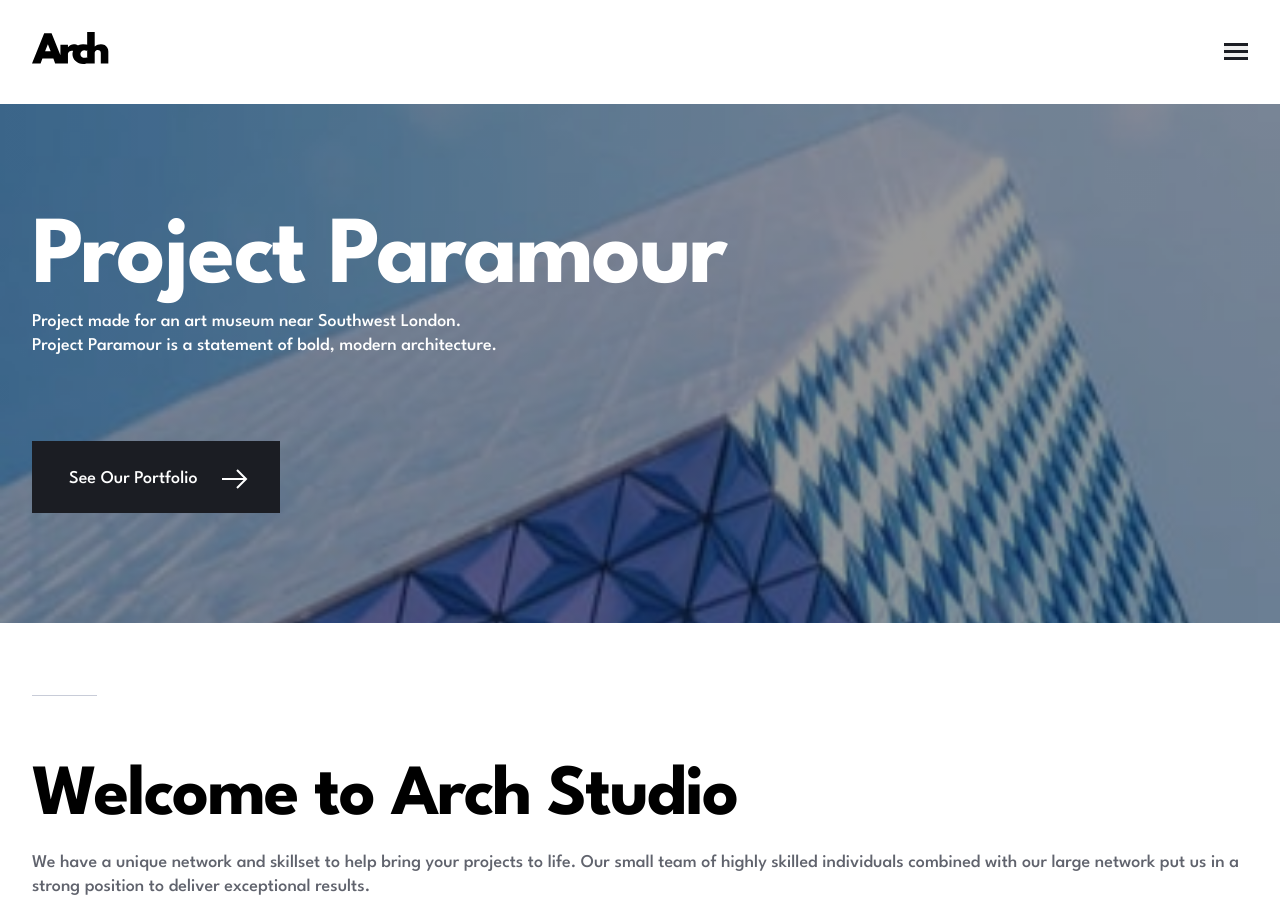
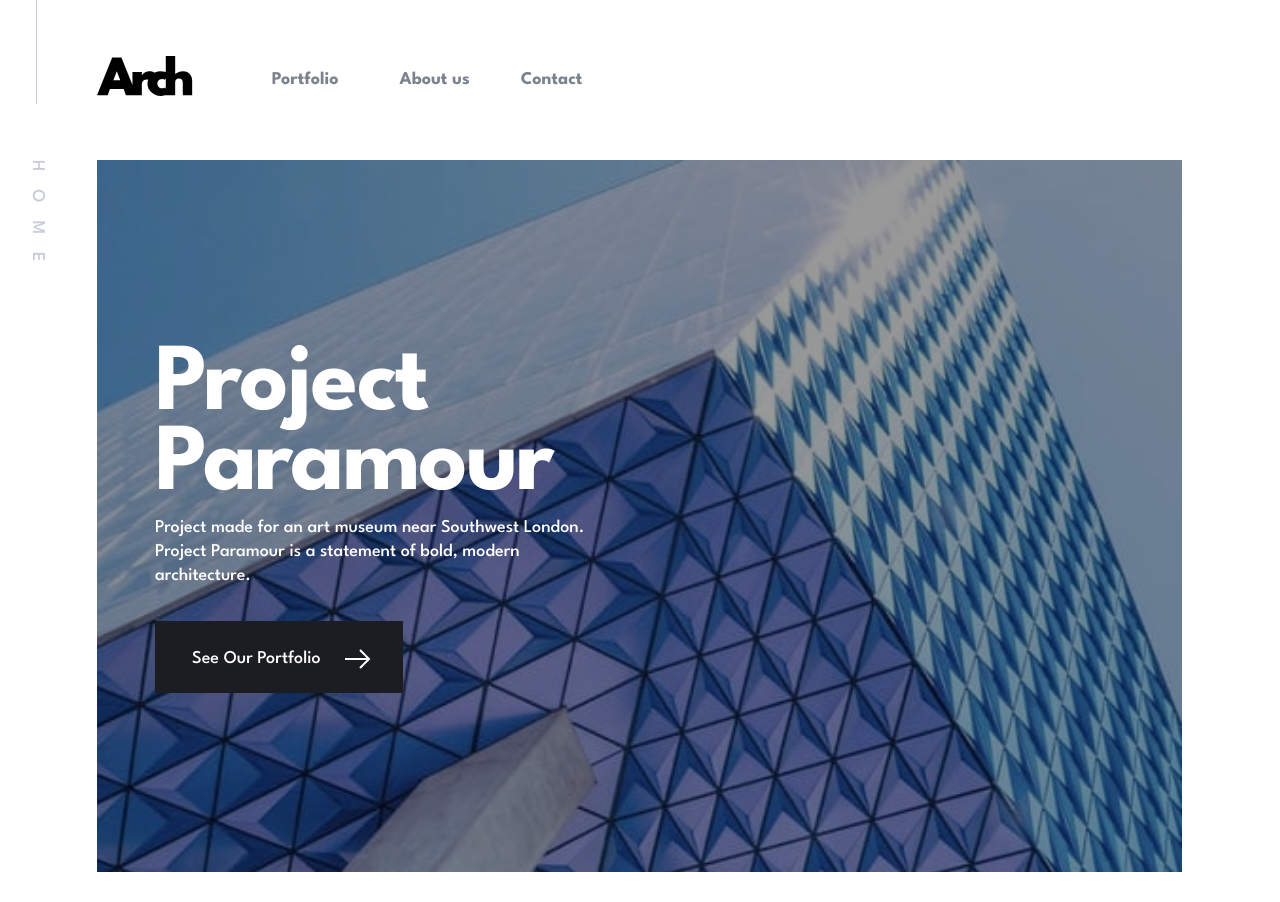
Before and after one commit to aemrobe/arch-studio-multi-page-website, a website: page index.html in a window 1280 px wide. Shown: the top 902 px of the page. Drawn offline with Linux system fonts and the light colour scheme.

Commit message:
feat: implement fixed vertical page labels using static anchor method

```diff
--- a/index.html
+++ b/index.html
@@ -69,8 +69,10 @@
       </div>
     </header>
 
-    <main>
-      <h1 class="sr-only page-label">Home</h1>
+    <main class="home-main">
+      <div class="page-label-container">
+        <h1 class="sr-only page-label">Home</h1>
+      </div>
 
       <section class="hero" aria-label="Featured Projects Slider">
         <ul class="hero__list">
--- a/sass/base/_base.scss
+++ b/sass/base/_base.scss
@@ -9,7 +9,13 @@
 }
 
 body {
+  margin: 0 auto;
   padding-top: rem(103);
+  background-color: $color-white;
+
+  @include respond(tab-port) {
+    padding-top: rem(160);
+  }
 }
 
 a:not(.link),
@@ -28,3 +34,11 @@ button,
 ul {
   list-style-type: none;
 }
+
+main {
+  position: relative;
+
+  @include respond(tab-port) {
+    padding: 0 rem(98) 0 rem(97);
+  }
+}
--- a/sass/components/_hero-slide.scss
+++ b/sass/components/_hero-slide.scss
@@ -8,13 +8,27 @@
   background-repeat: no-repeat;
   display: none;
 
+  @include respond(tab-port) {
+    padding: rem(186) rem(58) rem(179) rem(58);
+  }
+
   &__title {
     margin-bottom: rem(11);
+
+    @include respond(tab-port) {
+      max-width: rem(457);
+      margin-bottom: rem(10);
+    }
   }
 
   &__text {
     margin-bottom: rem(83);
     max-width: rem(470);
+
+    @include respond(tab-port) {
+      max-width: rem(457);
+      margin-bottom: rem(33);
+    }
   }
 
   &--1 {
@@ -22,6 +36,12 @@
     background-image:
       linear-gradient(rgba($color-dark, 0.4), rgba($color-dark, 0.4)),
       url("../../assets/home/mobile/image-hero-paramour.jpg");
+
+    @include respond(tab-port) {
+      background-image:
+        linear-gradient(rgba($color-dark, 0.4), rgba($color-dark, 0.4)),
+        url("../../assets/home/tablet/image-hero-paramour.jpg");
+    }
   }
 
   &--2 {
--- /dev/null
+++ b/sass/components/_page-label.scss
@@ -0,0 +1,43 @@
+@use "../abstracts" as *;
+
+.page-label-container {
+  display: none;
+
+  @include respond(tab-port) {
+    display: block;
+    position: static;
+    width: 0;
+    height: 0;
+  }
+}
+
+.page-label {
+  height: auto;
+  width: auto;
+  overflow: visible;
+  clip-path: unset;
+  margin: 0;
+  position: fixed;
+  top: 0;
+  z-index: 100;
+  transform: translateX(rem(-35)) rotate(90deg);
+  transform-origin: left top;
+  font-size: rem(18);
+  line-height: rem(24);
+  letter-spacing: rem(18);
+  font-weight: 500;
+  text-transform: uppercase;
+  color: $color-light-grey;
+  display: flex;
+  align-items: center;
+  height: rem(50);
+
+  &::before {
+    content: "";
+    display: block;
+    width: rem(104);
+    height: rem(1);
+    background-color: $color-light-grey;
+    margin-right: rem(56);
+  }
+}
--- a/sass/layout/_header.scss
+++ b/sass/layout/_header.scss
@@ -11,6 +11,13 @@
   display: flex;
   flex-direction: column;
 
+  @include respond(tab-port) {
+    flex-direction: row;
+    align-items: center;
+    min-height: unset;
+    background-color: $color-white;
+  }
+
   &__wrapper {
     pointer-events: all;
     background-color: $color-white;
@@ -18,18 +25,29 @@
     display: flex;
     justify-content: space-between;
     align-items: center;
+
+    @include respond(tab-port) {
+      padding: rem(56) 0 rem(56) rem(97);
+      background-color: transparent;
+      justify-content: flex-start;
+    }
   }
 
   &__menu-toggle {
     display: flex;
     border: none;
+
+    @include respond(tab-port) {
+      display: none;
+    }
   }
 
   &__logo-link {
     width: rem(77);
-  }
 
-  &__slide {
-    padding: rem(116) rem(32) 0;
+    @include respond(tab-port) {
+      width: rem(96);
+      margin-right: rem(78.87);
+    }
   }
 }
--- a/sass/layout/_navigation.scss
+++ b/sass/layout/_navigation.scss
@@ -12,6 +12,14 @@
   &.open {
     display: flex;
   }
+
+  @include respond(tab-port) {
+    display: flex;
+    background-color: transparent;
+    flex-grow: 0;
+    flex-direction: row;
+    align-items: center;
+  }
 }
 
 .navigation {
@@ -24,6 +32,20 @@
     &:not(:last-child) {
       margin-bottom: rem(17);
     }
+
+    @include respond(tab-port) {
+      &:not(:last-child) {
+        margin-bottom: 0;
+      }
+
+      &:last-child {
+        margin-left: rem(51);
+      }
+
+      &:nth-last-child(2) {
+        margin-left: rem(61);
+      }
+    }
   }
 
   &__link {
@@ -31,5 +53,23 @@
     pointer-events: all;
     text-decoration: none;
     color: $color-very-dark-blue;
+
+    @include respond(tab-port) {
+      font-size: rem(18);
+      line-height: rem(25);
+      color: $color-medium-grey;
+    }
+  }
+
+  &__list {
+    @include respond(tab-port) {
+      display: flex;
+    }
+  }
+
+  @include respond(tab-port) {
+    width: 100%;
+    padding: 0;
+    background-color: transparent;
   }
 }
--- a/sass/main.scss
+++ b/sass/main.scss
@@ -7,6 +7,7 @@
 @use "components/project-card";
 @use "components/submit-btn";
 @use "components/form_error";
+@use "components/page-label";
 
 @use "layout/header";
 @use "layout/navigation";
--- a/sass/pages/_about.scss
+++ b/sass/pages/_about.scss
@@ -2,7 +2,10 @@
 
 .about-main {
   padding: 0 rem(32);
-  position: relative;
+
+  @include respond(tab-port) {
+    padding: 0 rem(98) 0 rem(97);
+  }
 
   h2,
   h3 {
--- a/sass/pages/_contact.scss
+++ b/sass/pages/_contact.scss
@@ -1,7 +1,9 @@
 @use "../abstracts" as *;
 
 .contact-main {
-  position: relative;
+  @include respond(tab-port) {
+    padding: 0 rem(98) 0 rem(97);
+  }
 
   p:not(.error-text) {
     color: $color-dark-grey;
--- a/sass/pages/_home.scss
+++ b/sass/pages/_home.scss
@@ -1,4 +1,10 @@
 @use "../abstracts" as *;
+
+.home-main {
+  @include respond(tab-port) {
+    padding: 0 rem(98) 0 rem(97);
+  }
+}
 
 .hero {
   &__list {
--- a/sass/pages/_portfolio.scss
+++ b/sass/pages/_portfolio.scss
@@ -3,4 +3,8 @@
 .portfolio-main {
   margin-top: rem(55.97);
   padding: 0 rem(32) rem(132);
+
+  @include respond(tab-port) {
+    padding: 0 rem(98) 0 rem(97);
+  }
 }
```
Also changed, not shown: about.html (+3 -1 lines), contact.html (+3 -1 lines), portfolio.html (+3 -1 lines), css/styles.css, 1 other file.
